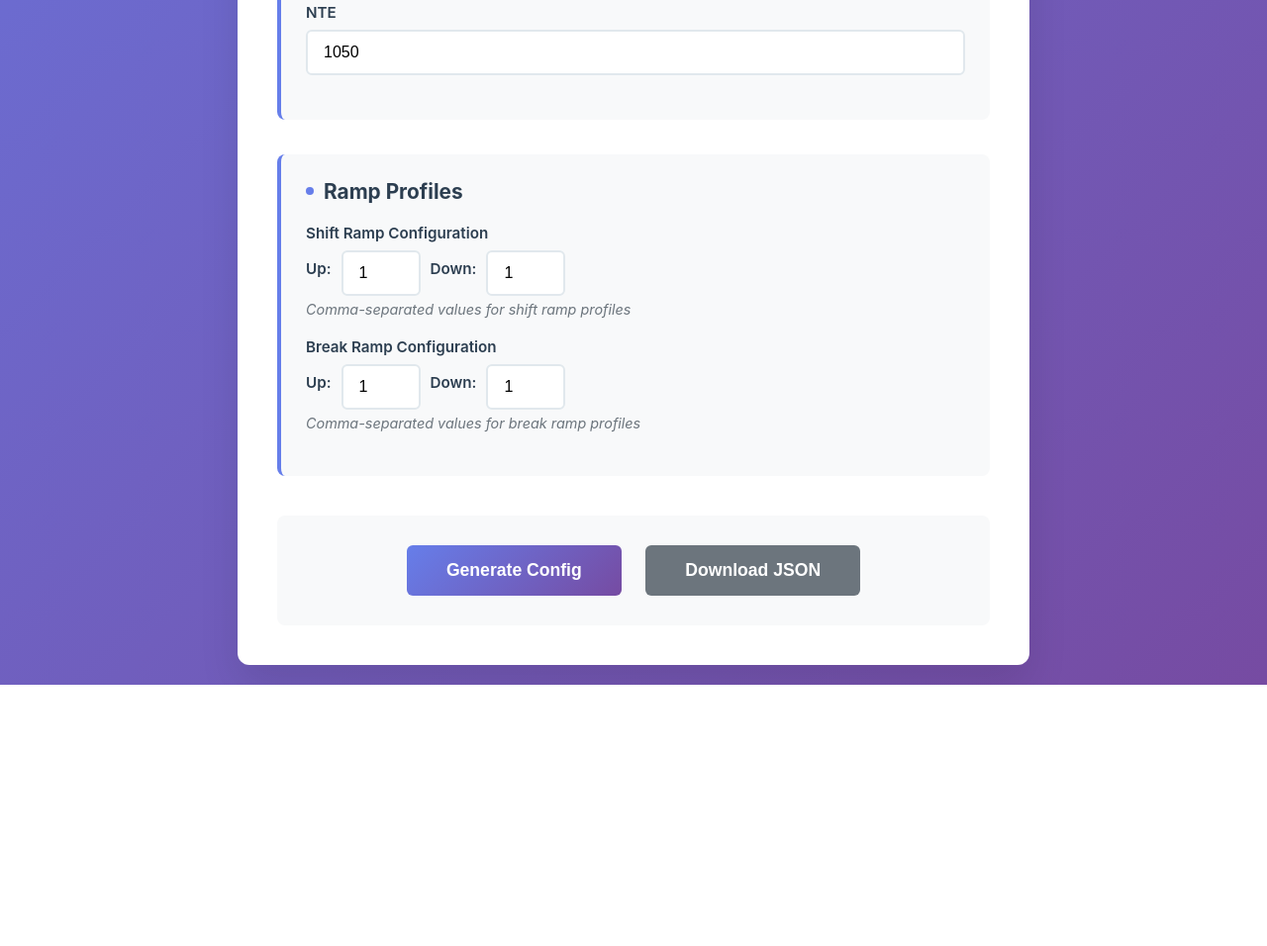
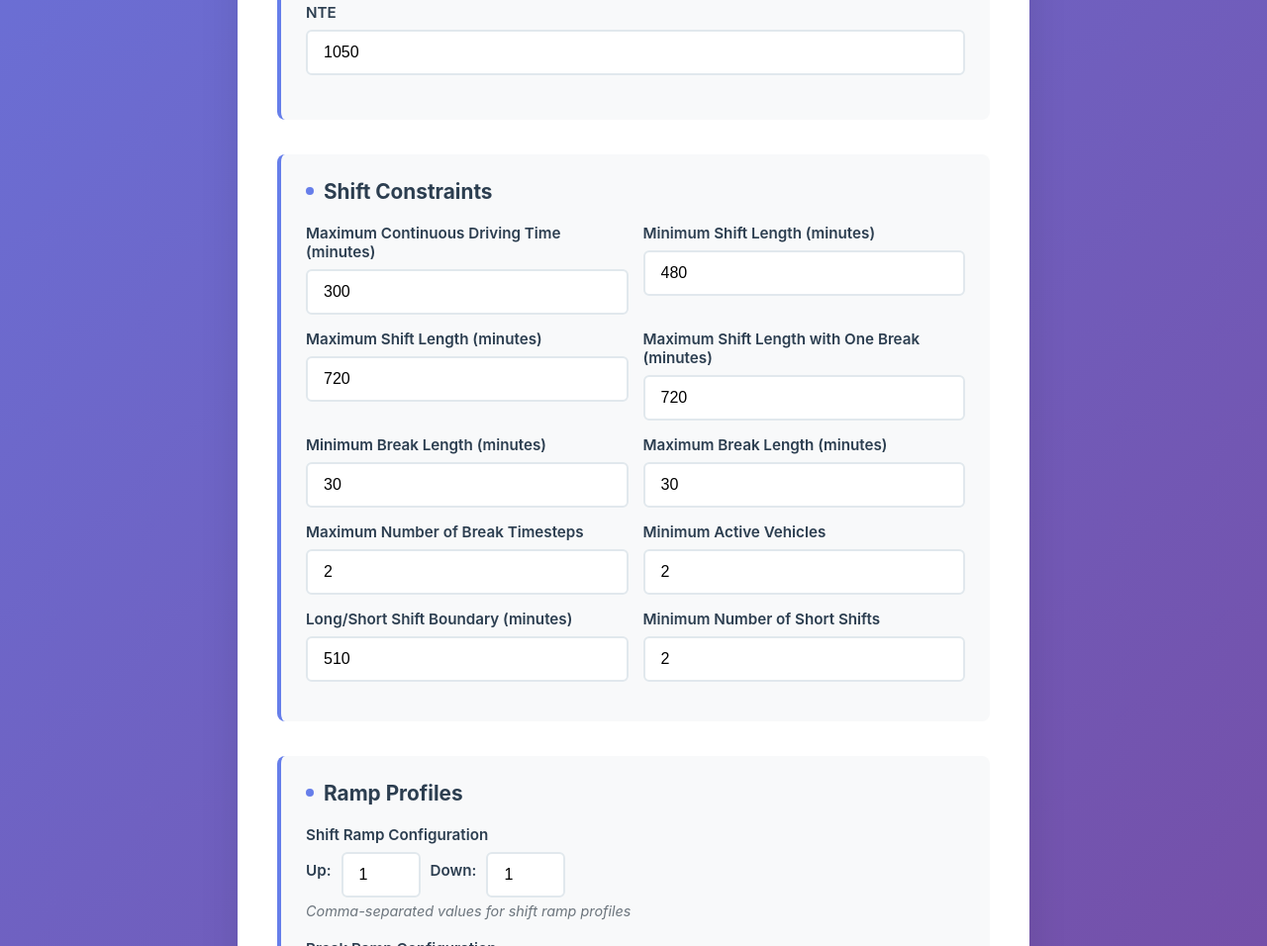
Before and after one commit to laos26/ic-shift-planning, a plain HTML site: page index.html in a window 1280 px wide. Shown: the part 1151-2107 px from the top of the page at 99% size. Before the commit the page ends 1843 px from the top, so only its background shows below. Drawn offline with Linux system fonts and the light colour scheme.

Commit message:
Add configurable shift constraints with minutes-to-timesteps conversion

```diff
--- a/index.html
+++ b/index.html
@@ -362,6 +362,61 @@
                     </div>
                 </div>
 
+                <!-- Shift Constraints -->
+                <div class="form-section">
+                    <h3>Shift Constraints</h3>
+                    <div class="form-row">
+                        <div class="form-group">
+                            <label for="maxContinuousDriving">Maximum Continuous Driving Time (minutes)</label>
+                            <input type="number" id="maxContinuousDriving" name="maxContinuousDriving" required min="0" value="300" step="15">
+                        </div>
+                        <div class="form-group">
+                            <label for="minShiftLength">Minimum Shift Length (minutes)</label>
+                            <input type="number" id="minShiftLength" name="minShiftLength" required min="0" value="480" step="15">
+                        </div>
+                    </div>
+                    <div class="form-row">
+                        <div class="form-group">
+                            <label for="maxShiftLength">Maximum Shift Length (minutes)</label>
+                            <input type="number" id="maxShiftLength" name="maxShiftLength" required min="0" value="720" step="15">
+                        </div>
+                        <div class="form-group">
+                            <label for="maxShiftWithOneBreak">Maximum Shift Length with One Break (minutes)</label>
+                            <input type="number" id="maxShiftWithOneBreak" name="maxShiftWithOneBreak" required min="0" value="720" step="15">
+                        </div>
+                    </div>
+                    <div class="form-row">
+                        <div class="form-group">
+                            <label for="minBreakLength">Minimum Break Length (minutes)</label>
+                            <input type="number" id="minBreakLength" name="minBreakLength" required min="0" value="30" step="15">
+                        </div>
+                        <div class="form-group">
+                            <label for="maxBreakLength">Maximum Break Length (minutes)</label>
+                            <input type="number" id="maxBreakLength" name="maxBreakLength" required min="0" value="30" step="15">
+                        </div>
+                    </div>
+                    <div class="form-row">
+                        <div class="form-group">
+                            <label for="maxBreakTimesteps">Maximum Number of Break Timesteps</label>
+                            <input type="number" id="maxBreakTimesteps" name="maxBreakTimesteps" required min="0" value="2" step="1">
+                        </div>
+                        <div class="form-group">
+                            <label for="minActiveVehicles">Minimum Active Vehicles</label>
+                            <input type="number" id="minActiveVehicles" name="minActiveVehicles" required min="0" value="2" step="1">
+                        </div>
+                    </div>
+                    <div class="form-row">
+                        <div class="form-group">
+                            <label for="longShortBoundary">Long/Short Shift Boundary (minutes)</label>
+                            <input type="number" id="longShortBoundary" name="longShortBoundary" required min="0" value="510" step="15">
+                        </div>
+                        <div class="form-group">
+                            <label for="minShortShifts">Minimum Number of Short Shifts</label>
+                            <input type="number" id="minShortShifts" name="minShortShifts" required min="0" value="2" step="1">
+                        </div>
+                    </div>
+                </div>
+
                 <!-- Ramp Configuration -->
                 <div class="form-section">
                     <h3>Ramp Profiles</h3>
@@ -548,16 +603,16 @@
                 },
                 "default_shift_optimizer_configuration": {
                     "constraints": {
-                        "max_continuous_driving_time": 20,
-                        "min_driving_net": 32,
-                        "max_driving_net": 48,
-                        "min_break_length": 2,
-                        "max_break_length": 2,
-                        "max_number_break_timesteps": 2,
-                        "max_driving_net_with_one_break": 48,
-                        "absolute_minimum_active_vehicles": 2,
-                        "long_short_boundary": 34,
-                        "min_num_short_shifts": Math.floor(parseInt(formData.get('nonWavCount')) * 0.7)
+                        "max_continuous_driving_time": Math.round(parseInt(formData.get('maxContinuousDriving')) / 15),
+                        "min_driving_net": Math.round(parseInt(formData.get('minShiftLength')) / 15),
+                        "max_driving_net": Math.round(parseInt(formData.get('maxShiftLength')) / 15),
+                        "min_break_length": Math.round(parseInt(formData.get('minBreakLength')) / 15),
+                        "max_break_length": Math.round(parseInt(formData.get('maxBreakLength')) / 15),
+                        "max_number_break_timesteps": parseInt(formData.get('maxBreakTimesteps')),
+                        "max_driving_net_with_one_break": Math.round(parseInt(formData.get('maxShiftWithOneBreak')) / 15),
+                        "absolute_minimum_active_vehicles": parseInt(formData.get('minActiveVehicles')),
+                        "long_short_boundary": Math.round(parseInt(formData.get('longShortBoundary')) / 15),
+                        "min_num_short_shifts": parseInt(formData.get('minShortShifts'))
                     },
                     "objective": {
                         "undersupply_penalty": 20,
```
